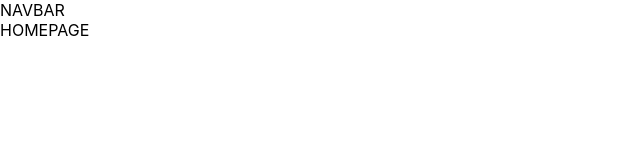
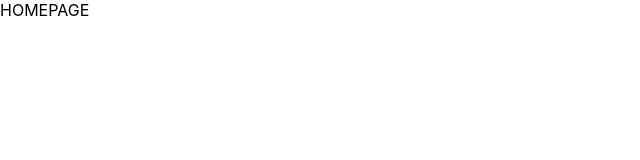
Before and after one commit to FemtoGooDaKi/FemtoGooDaKi, a React (Create React App) app in the folder frontend/: page / in a window 1280 px wide. Shown: the top 160 px of the page, without its empty margins (0-640 px from the left). Built offline with nearby package versions, Linux system fonts and the light colour scheme.

Commit message:
frontend/Merge branch together

```diff
--- a/frontend/src/App.js
+++ b/frontend/src/App.js
@@ -9,7 +9,6 @@ export default function App() {
   return (
     <Router>
       <div>
-        <div>NAVBAR</div>
         <Switch>
           <Route path="/" exact>
             <div>HOMEPAGE</div>
--- a/frontend/src/page/LoginPage.jsx
+++ b/frontend/src/page/LoginPage.jsx
@@ -2,7 +2,7 @@
 import React from 'react';
 import './LoginPage.css'
 import logo from './Logo.svg';
-export class LoginPage extends React.Component {
+export default class LoginPage extends React.Component {
   constructor(props) {
         super(props);
         this.state = {
@@ -23,7 +23,7 @@ export class LoginPage extends React.Component {
     return (
       <div className='login-page-container'>
          <div>
-            <img src={logo}/>
+            <img src={logo} alt=""/>
          </div>
          <div>
            <h1 className='header'>Log In to your account!</h1>
```
